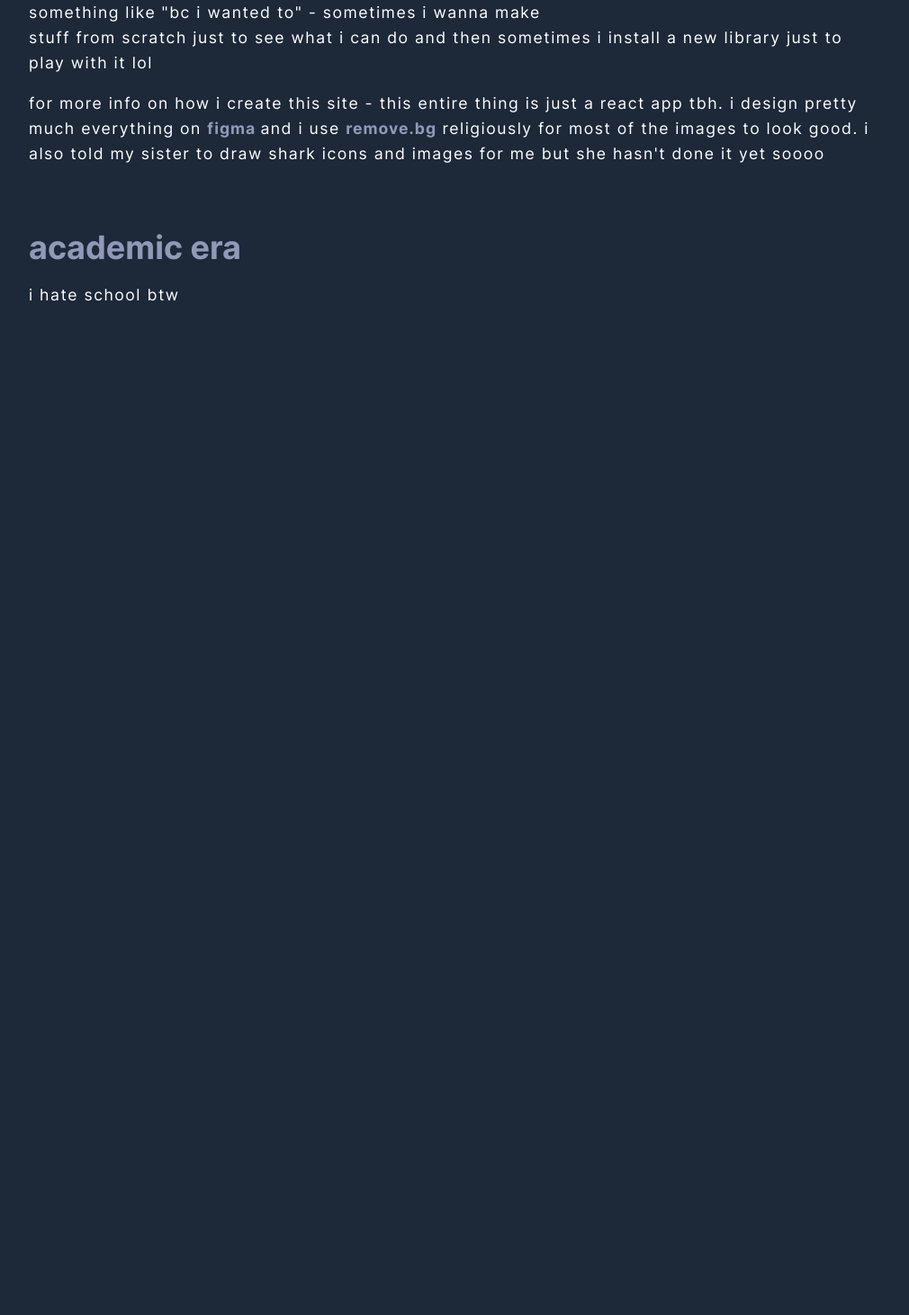
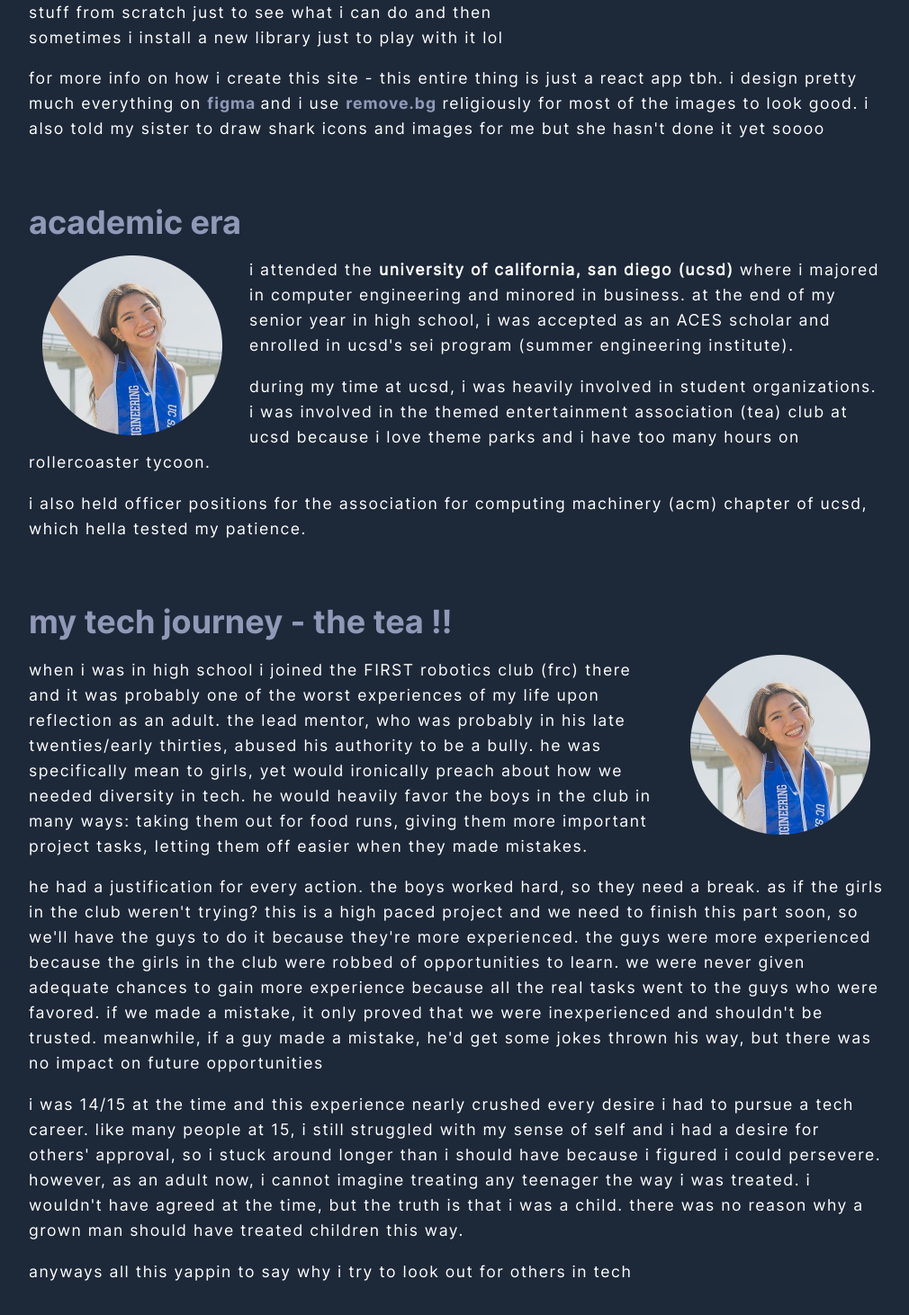
Before and after one commit to ivychxn/sharkie-website, a React (Create React App) app: page /about in a window 1280 px wide. Shown: the part 1026-2488 px from the top of the page at 90% size, without its empty margins (133-1143 px from the left). Before the commit the page ends 1446 px from the top, so only its background shows below. Built offline with nearby package versions, Linux system fonts and the light colour scheme.

Commit message:
updated content after months

```diff
--- a/src/content/wishlistItemData.js
+++ b/src/content/wishlistItemData.js
@@ -24,7 +24,7 @@ export const wishlistItemData = [
   },
 
   {
-    priority: 2,
+    priority: 9.5,
     itemName: 'wireless charging stand',
     price: 50,
     images: [{
@@ -461,9 +461,6 @@ export const wishlistItemData = [
     tags: [{
       text: 'misc',
       tagColor: 'grey'
-    },{
-      text: 'luv having extra',
-      tagColor: 'orange'
     }]
   },
 ]
--- a/src/routes/About.js
+++ b/src/routes/About.js
@@ -15,16 +15,17 @@ const About = () => {
 
         <p>
           this is my blog / portfolio / sandbox / info dump / whatever u wanna call it. clearly i haven't coded finished coding
-          this website so back off if ur gonna be annoying about it.</p>
+          this website so back off if ur gonna be mean about it.</p>
           <p>
           anyways let's talk some quick facts: i love jasmine milk tea less sweet, half ice. i don't like to capitalize when i type. my
           favorite color is red. i have a shiba inu / korean jindo rescue mix and she's the cutest dog ever. my toxic trait is that if
           i have to capitlize a letter, i will use caps lock instead of holding shift
           </p>
       </div>
+
       <h2>the shark club - some technical stuff</h2>
       <div className="me">
-        <img src={require('../assets/ac-me.png')} alt={'me in nyc'} className="me-right"/>
+        <img src={require('../assets/ac-me.png')} alt={'me in animal crossing'} className="me-right"/>
 
         <p>
         i made this website as a lil fun project and doubling sorta like a blog. it's like a playground for me to code whatever
@@ -32,8 +33,7 @@ const About = () => {
         shapes and stuff to make things pretty and then i put off coding it until i feel like it. basically i work on this website
         whenever i get bored and have absolutely nothing else to do. </p>
 
-        <p>for all my nerds who snoop on my code, you might ask: why did you
-        code this thing on here a certain way vs doing it a different way or using whatever library? the answer is prob something like
+        <p>why did i code this thing on here a certain way vs doing it a different way or using whatever library? the answer is prob something like
         "bc i wanted to" - sometimes i wanna make stuff from scratch just to see what i can do and then sometimes i install a new library
         just to play with it lol
         </p>
@@ -42,13 +42,55 @@ const About = () => {
         on <a href="https://www.figma.com/">figma </a> and i use <a href="https://www.remove.bg/">remove.bg</a> religiously for
         most of the images to look good. i also told my sister to draw shark icons and images for me but she hasn't done it yet soooo
         </p>
-
       </div>
 
       <h2>academic era</h2>
-      <p style={{ paddingBottom: '50px' }}>
-        i hate school btw
+      <div className="me">
+      <img src={require('../assets/grad-me.png')} alt={'graduation me'} className="me-left smol"/>
+      <p>
+      i attended the <b>university of california, san diego (ucsd)</b> where i majored in computer engineering and minored in business.
+      at the end of my senior year in high school, i was accepted as an ACES scholar and enrolled in ucsd's sei program (summer engineering institute).
       </p>
+
+      <p>
+      during my time at ucsd, i was heavily involved in student organizations. i was involved in the themed entertainment association (tea) club at ucsd
+      because i love theme parks and i have too many hours on rollercoaster tycoon.
+      </p>
+
+      <p>
+      i also held officer positions for the association for computing machinery (acm) chapter of ucsd, which hella tested my patience.
+      </p>
+      </div>
+
+      <h2>my tech journey - the tea !!</h2>
+      <div className="me">
+      <img src={require('../assets/grad-me.png')} alt={'graduation me'} className="me-right smol"/>
+      <p>
+      when i was in high school i joined the FIRST robotics club (frc) there and it was probably one of the worst experiences of my life upon
+      reflection as an adult. the lead mentor, who was probably in his late twenties/early thirties, abused his authority to be a bully. he
+      was specifically mean to girls, yet would ironically preach about how we needed diversity in tech. he would heavily favor the boys in the
+      club in many ways: taking them out for food runs, giving them more important project tasks, letting them off easier when they made mistakes.
+      </p>
+      <p>
+      he had a justification for every action. the boys worked hard, so they need a break. as if the girls in the club weren't trying?
+      this is a high paced project and we need to finish this part soon, so we'll have the guys to do it because they're more experienced.
+      the guys were more experienced because the girls in the club were robbed of opportunities to learn. we were never given adequate chances
+      to gain more experience because all the real tasks went to the guys who were favored. if we made a mistake, it only proved that we were
+      inexperienced and shouldn't be trusted. meanwhile, if a guy made a mistake, he'd get some jokes thrown his way, but there was no impact
+      on future opportunities
+      </p>
+      <p>
+      i was 14/15 at the time and this experience nearly crushed every desire i had to pursue a tech career. like many people at 15, i still
+      struggled with my sense of self and i had a desire for others' approval, so i stuck around longer than i should have because i figured
+      i could persevere. however, as an adult now, i cannot imagine treating any teenager the way i was treated. i wouldn't have agreed at the time,
+      but the truth is that i was a child. there was no reason why a grown man should have treated children this way.
+      </p>
+
+      <p>
+      anyways all this yappin to say why i try to look out for others in tech
+      </p>
+      </div>
+
 
     </>
   )
--- a/src/routes/FoodReviews.js
+++ b/src/routes/FoodReviews.js
@@ -6,9 +6,9 @@ const FoodReviews = () => {
   return (
     <>
       {/* <FunHeader text={sharkFacts[Math.floor(Math.random()*3)]} /> */}
-      <h1>i have strong opinions on food</h1>
+      <h1>just yappin about food</h1>
       <p style={{ margin: '0 50px', textAlign: 'center', paddingBottom: '50px' }}>
-        Obv there are good restaurants and bad restaurants and it's pretty easy to judge bad restaurants bc
+        obv there are good restaurants and bad restaurants and it's pretty easy to judge bad restaurants bc
         something there (usually the food) that just sucks reallllly baddd and you just never go again LOL
         but when it comes to good restaurants, I feel like there's different kinds of <i>good</i> restaurants.
         so what do i look for to judge if a restaurant is good value? what makes me wanna go back?
--- a/src/styles/about.css
+++ b/src/styles/about.css
@@ -18,6 +18,10 @@
     padding-left: 30px;
 }
 
+.smol {
+    max-width: 200px;
+}
+
 @media only screen and (max-width: 750px) {
     .me-left, .me-right {
         float: none;
--- a/src/styles/colors.css
+++ b/src/styles/colors.css
@@ -45,5 +45,4 @@
     --grey-tag-light: #A3A3A3;
     --grey-tag-medium: #757575;
     --grey-tag-dark: #494949;
-
 }
--- a/src/styles/main.css
+++ b/src/styles/main.css
@@ -10,6 +10,11 @@
         display: flex;
         flex-direction: column;
     }
+}
+
+:root {
+    scrollbar-color: var(--wave-color) var(--bg-color);
+    scrollbar-width: thin;
 }
 
 body {
```
Also changed, not shown: src/assets/grad-me.png (added).
